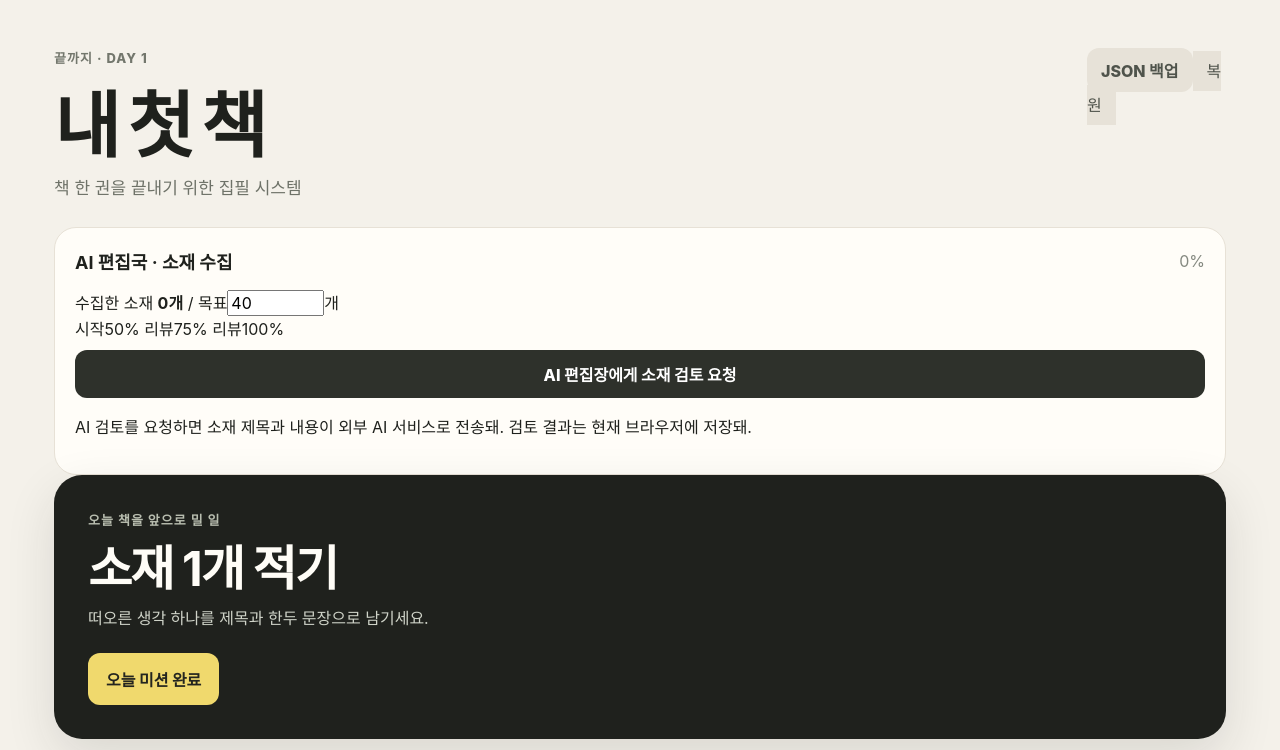
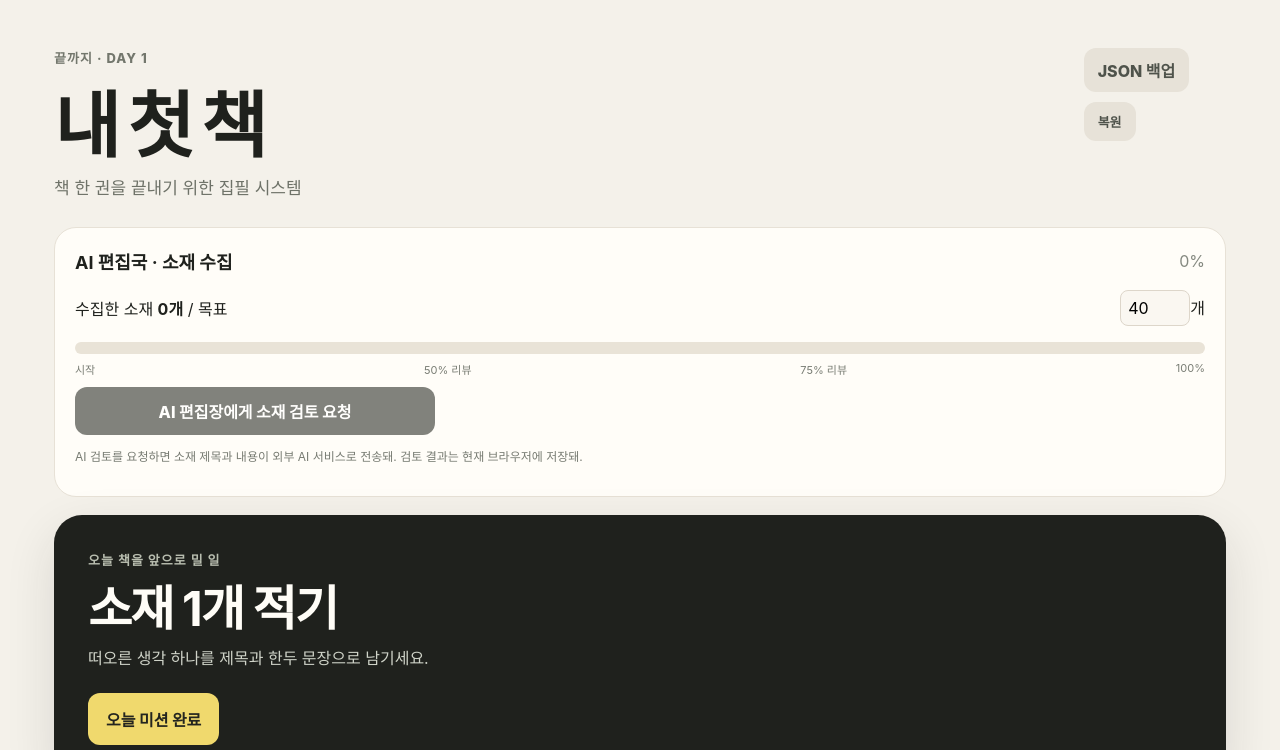
Before and after one commit to aiden-glitch0128/first-repo, a Next.js app: page / in a window 1280 px wide. Shown: the top 750 px of the page. Built offline with nearby package versions, Linux system fonts and the light colour scheme.

Commit message:
Implement editorial milestones, AI review UI, and JSON restore

```diff
--- a/app/globals.css
+++ b/app/globals.css
@@ -216,3 +216,23 @@ button {
   .stats { gap: 8px; }
   .stats div { padding: 14px; }
 }
+
+/* v0.2 editorial desk */
+.editorialPanel { margin-bottom: 18px; }
+.goalLine, .backupActions { display: flex; align-items: center; gap: 10px; flex-wrap: wrap; }
+.goalLine { justify-content: space-between; }
+.goalLine input { width: 70px; border: 1px solid #ddd6ca; border-radius: 8px; padding: 7px; background: #faf7f1; }
+.goalTrack { height: 12px; background: #e9e3d7; border-radius: 999px; overflow: hidden; margin-top: 16px; }
+.goalTrack div { height: 100%; background: #667c57; transition: width .2s; }
+.milestoneLabels { display: flex; justify-content: space-between; font-size: 11px; color: #797d74; margin-top: 7px; }
+.milestoneNotice { background: #f1ead0; border-radius: 12px; padding: 12px; }
+.reviewButton { max-width: 360px; }
+.reviewButton:disabled { opacity: .6; cursor: wait; }
+.reviewResult { margin-top: 18px; border-top: 1px solid #e6dfd3; padding-top: 18px; line-height: 1.6; }
+.reviewResult p { white-space: pre-wrap; }
+.reviewResult .nextAction { background: #f1ead0; border-radius: 12px; padding: 12px; }
+.reviewResult li { margin-bottom: 6px; }
+.reviewResult small, .privacyNote { color: #777b72; font-size: 12px; }
+.errorMessage { color: #9b302b; font-size: 13px; }
+.restoreButton { display: inline-flex; cursor: pointer; font-size: 13px; font-weight: 800; border-radius: 12px; }
+@media (max-width: 560px) { .backupActions { justify-content: flex-end; } .reviewButton { max-width: none; } }
```
